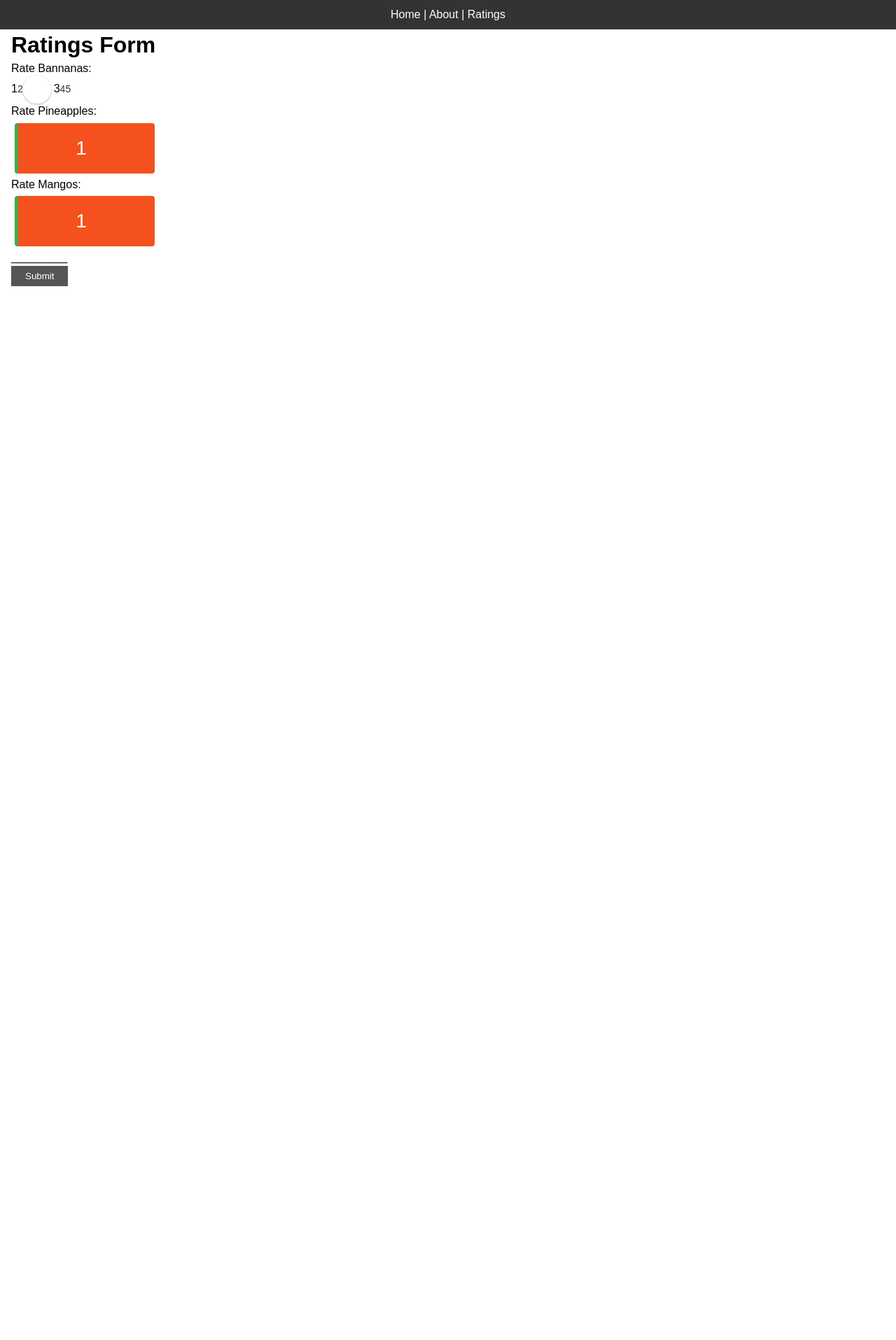
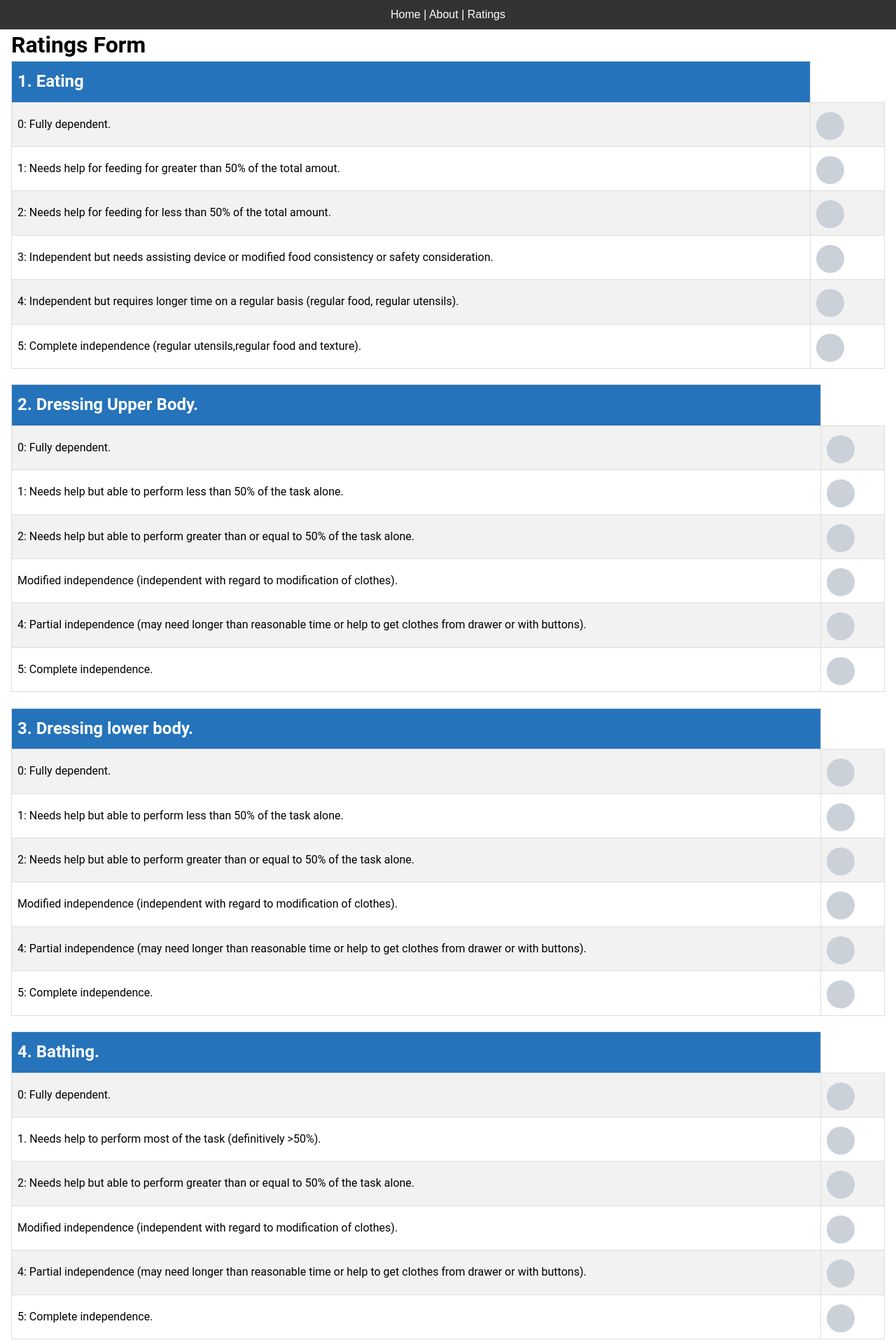
Before and after one commit to chanleyuu/an-angular-thing, an Angular app: page /ratings-page in a window 1280 px wide. Shown: the part 45-1960 px from the top of the page at 70% size. Before the commit the page ends 800 px from the top, so only its background shows below. Built offline with nearby package versions, Linux system fonts and the light colour scheme.

Commit message:
Another Commit

```diff
--- a/src/app/components/ratings-form/ratings-form.component.css
+++ b/src/app/components/ratings-form/ratings-form.component.css
@@ -1,4 +1,4 @@
-$color-3: #f1c40f; /*Yellow*/
+*{font-family: 'Roboto', sans-serif;}
 
 .btn-success {
   transition-duration: 0.4s;
@@ -9,6 +9,23 @@ $color-3: #f1c40f; /*Yellow*/
   color: white;
 }
 
+body {
+  display: -webkit-box;
+  display: -moz-box;
+  display: -ms-flexbox;
+  display: box;
+  background: #e8ebee;
+  color: #9faab7;
+  font-family: "Helvetica Neue", "Helvetica", "Roboto", "Arial", sans-serif;
+  text-align: center;
+}
+body div {
+  padding: 5rem;
+}
+body label {
+  display: block;
+  line-height: 40px;
+}
 
 .form-control {
   display: inline-block;
@@ -50,58 +67,100 @@ $color-3: #f1c40f; /*Yellow*/
   right: 0;
 }
 
-.ng-valid[required], .ng-valid.required  {
-  border-left: 5px solid #42A948; /* green */
+
+
+@keyframes click-wave {
+  0% {
+    height: 40px;
+    width: 40px;
+    opacity: 0.35;
+    position: relative;
+  }
+  100% {
+    height: 200px;
+    width: 200px;
+    margin-left: -80px;
+    margin-top: -80px;
+    opacity: 0;
+  }
 }
 
-.ng-invalid:not(form)  {
-  border-left: 5px solid #a94442; /* red */
+.option-input {
+  -webkit-appearance: none;
+  -moz-appearance: none;
+  -ms-appearance: none;
+  -o-appearance: none;
+  appearance: none;
+  position: relative;
+  top: 5px;
+  right: 0;
+  bottom: 0;
+  left: 0;
+  height: 40px;
+  width: 40px;
+  transition: all 0.15s ease-out 0s;
+  background: #cbd1d8;
+  border: none;
+  color: #fff;
+  cursor: pointer;
+  display: inline-block;
+  margin-right: 0.5rem;
+  outline: none;
+  position: relative;
+  z-index: 1000;
+}
+.option-input:hover {
+  background: #9faab7;
+}
+.option-input:checked {
+  background: #2573ba;
+}
+.option-input:checked::before {
+  height: 40px;
+  width: 40px;
+  position: absolute;
+  content: '✔';
+  display: inline-block;
+  font-size: 26.66667px;
+  text-align: center;
+  line-height: 40px;
+}
+.option-input:checked::after {
+  -webkit-animation: click-wave 0.65s;
+  -moz-animation: click-wave 0.65s;
+  animation: click-wave 0.65s;
+  background: #2573ba;
+  content: '';
+  display: block;
+  position: relative;
+  z-index: 100;
+}
+.option-input.radio {
+  border-radius: 50%;
+}
+.option-input.radio::after {
+  border-radius: 50%;
 }
 
-.custom-radio {
+#rating-table {
+  font-family: "Trebuchet MS", Arial, Helvetica, sans-serif;
+  border-collapse: collapse;
+  width: 100%;
+}
 
-  div {
-    display: inline-block;
-  }
+#rating-table td, #rating-table th {
+  border: 1px solid #ddd;
+  padding: 8px;
+}
 
-  input[type="radio"] {
-    display: none;
+#rating-table tr:nth-child(even){background-color: #f2f2f2;}
 
-    + label {
-      color: #333;
-      font-family: Arial, sans-serif;
-      font-size: 14px;
+#rating-table tr:hover {background-color: #ddd;}
 
-      span {
-        display: inline-block;
-        width: 40px;
-        height: 40px;
-        margin: -1px 4px 0 0;
-        vertical-align: middle;
-        cursor: pointer;
-        border-radius: 50%;
-        border: 2px solid #FFFFFF;
-        box-shadow: 0 1px 3px 0 rgba(0, 0, 0, 0.33);
-        background-repeat: no-repeat;
-        background-position: center;
-        text-align: center;
-        line-height: 44px;
-
-        img {
-          opacity: 0;
-          transition: all .3s ease;
-        }
-      }
-    }
-
-
-    &#rating1-2 + label span {
-      background-color: $color-3;
-    }
-
-
-    &:checked + label span img {
-      opacity: 1;
-    }
-  }
+#rating-table th {
+  padding-top: 12px;
+  padding-bottom: 12px;
+  text-align: left;
+  background-color: #2573ba;
+  color: white;
 }
--- a/src/app/components/ratings-form/ratings-form.component.html
+++ b/src/app/components/ratings-form/ratings-form.component.html
@@ -4,62 +4,215 @@
 
     <form (ngSubmit)="onSubmit()" #ratingsForm="ngForm">
       <div class="form-group">
-        <div class="custom-radio">
-        <label for="rating1">Rate Bannanas:</label>
-        <p></p>
-        <label for="rating1">1</label>
-          <input type="radio" class="form-control-radio" id="rating1-1"
+        <div class="Labels">
+
+        </div>
+          <table style="width:100%" id="rating-table">
+          <tr>
+          <th> <h2>1. Eating</h2> </th>
+          </tr>
+          <tr>
+          <td for="rating1" ng-click="radiotoggle(1,1)">0: Fully dependent.</td>
+          <td>  <input type="radio" class="option-input radio" id="rating1-1" checked="checked"
                 required
                 [(ngModel)]="model.rating1" name="rating1" value="1"
-               #rating1="ngModel">
-          <label for="rating1">2</label>
-          <input type="radio" class="form-control-radio" id="rating1-2"
+                 #rating1="ngModel"> </td>
+          </tr>
+          <tr>
+          <td for="rating1">  1: Needs help for feeding for greater than 50% of the total amout.</td>
+          <td> <input type="radio" class="option-input radio" id="rating1-2"
                 required
                 [(ngModel)]="model.rating1" name="rating1" value="2"
-              #rating1="ngModel">
-              <label for="rating1-2">
-                <span>
-                  <img src="https://s3-us-west-2.amazonaws.com/s.cdpn.io/242518/check-icn.svg" alt="Checked Icon" />
-                </span>
-              </label>
-        <label for="rating1">3</label>
-        <input type="radio" class="form-control-radio" id="rating1-3"
+                #rating1="ngModel"> </td>
+          </tr>
+          <tr>
+          <td for="rating1">2: Needs help for feeding for less than 50% of the total amount.</td>
+          <td> <input type="radio" class="option-input radio" id="rating1-3"
                 required
                 [(ngModel)]="model.rating1" name="rating1" value="3"
-              #rating1="ngModel">
-        <label for="rating1">4</label>
-        <input type="radio" class="form-control-radio" id="rating1-4"
+                #rating1="ngModel"> </td>
+          </tr>
+          <tr>
+          <td for="rating1">3: Independent but needs assisting device or modified food consistency or safety consideration.</td>
+          <td> <input type="radio" class="option-input radio" id="rating1-4"
                 required
                 [(ngModel)]="model.rating1" name="rating1" value="4"
-              #rating1="ngModel">
-        <label for="rating1">5</label>
-        <input type="radio" class="form-control-radio" id="rating1-5"
+                #rating1="ngModel"> </td>
+          </tr>
+          <tr>
+          <td for="rating1">  4: Independent but requires longer time on a regular basis (regular food, regular utensils).</td>
+          <td> <input type="radio" class="option-input radio" id="rating1-5"
                 required
                 [(ngModel)]="model.rating1" name="rating1" value="5"
-              #rating1="ngModel">
-        </div>
+                #rating1="ngModel"> </td>
+          </tr>
+          <tr>
+          <td for="rating1">  5: Complete independence (regular utensils,regular food and texture).</td>
+          <td> <input type="radio" class="option-input radio" id="rating1-6"
+                required
+                [(ngModel)]="model.rating1" name="rating1" value="6"
+                #rating1="ngModel"> </td>
+          </tr>
+          </table>
       </div>
 
+      <br>
+
       <div class="form-group">
-        <label for="rating2">Rate Pineapples:</label>
-        <p></p>
-        <input type="number" class="form-control" id="rating2"
+        <table style="width:100%" id="rating-table">
+        <tr>
+        <th> <h2>2. Dressing Upper Body.</h2> </th>
+        </tr>
+        <tr>
+        <td for="rating2">0: Fully dependent.</td>
+        <td>  <input type="radio" class="option-input radio" id="rating2-1"
               required
-              [(ngModel)]="model.rating2" name="rating2"
-               #rating2="ngModel">
+              [(ngModel)]="model.rating2" name="rating2" value="1"
+               #rating2="ngModel"> </td>
+        </tr>
+        <tr>
+        <td for="rating2">1: Needs help but able to perform less than 50% of the task alone.</td>
+        <td> <input type="radio" class="option-input radio" id="rating2-2"
+              required
+              [(ngModel)]="model.rating2" name="rating2" value="2"
+              #rating2="ngModel"> </td>
+        </tr>
+        <tr>
+        <td for="rating2">2: Needs help but able to perform greater than or equal to 50% of the task alone.</td>
+        <td> <input type="radio" class="option-input radio" id="rating2-3"
+              required
+              [(ngModel)]="model.rating2" name="rating2" value="3"
+              #rating2="ngModel"> </td>
+        </tr>
+        <tr>
+        <td for="rating2">Modified independence (independent with regard to modification of clothes).</td>
+        <td> <input type="radio" class="option-input radio" id="rating2-4"
+              required
+              [(ngModel)]="model.rating2" name="rating2" value="4"
+              #rating2="ngModel"> </td>
+        </tr>
+        <tr>
+        <td for="rating2"> 4: Partial independence (may need longer than reasonable time or help to get clothes from drawer or with buttons).</td>
+        <td> <input type="radio" class="option-input radio" id="rating2-5"
+              required
+              [(ngModel)]="model.rating2" name="rating2" value="5"
+              #rating2="ngModel"> </td>
+        </tr>
+        <tr>
+        <td for="rating2">  5: Complete independence.</td>
+        <td> <input type="radio" class="option-input radio" id="rating2-6"
+              required
+              [(ngModel)]="model.rating2" name="rating2" value="6"
+              #rating2="ngModel"> </td>
+        </tr>
+        </table>
       </div>
 
+      <br>
+
       <div class="form-group">
-        <label for="rating3">Rate Mangos:</label>
-        <p></p>
-        <input type="number" class="form-control" id="rating3"
+        <table style="width:100%" id="rating-table">
+        <tr>
+        <th> <h2>3. Dressing lower body.</h2> </th>
+        </tr>
+        <tr>
+        <td for="rating3">0: Fully dependent.</td>
+        <td>  <input type="radio" class="option-input radio" id="rating3-1"
               required
-              [(ngModel)]="model.rating3" name="rating3"
-               #rating3="ngModel">
+              [(ngModel)]="model.rating3" name="rating3" value="1"
+               #rating3="ngModel"> </td>
+        </tr>
+        <tr>
+        <td for="rating3">1: Needs help but able to perform less than 50% of the task alone.</td>
+        <td> <input type="radio" class="option-input radio" id="rating3-2"
+              required
+              [(ngModel)]="model.rating3" name="rating3" value="2"
+              #rating3="ngModel"> </td>
+        </tr>
+        <tr>
+        <td for="rating3">2: Needs help but able to perform greater than or equal to 50% of the task alone.</td>
+        <td> <input type="radio" class="option-input radio" id="rating3-3"
+              required
+              [(ngModel)]="model.rating3" name="rating3" value="3"
+              #rating3="ngModel"> </td>
+        </tr>
+        <tr>
+        <td for="rating3">Modified independence (independent with regard to modification of clothes).</td>
+        <td> <input type="radio" class="option-input radio" id="rating3-4"
+              required
+              [(ngModel)]="model.rating3" name="rating3" value="4"
+              #rating3="ngModel"> </td>
+        </tr>
+        <tr>
+        <td for="rating3"> 4: Partial independence (may need longer than reasonable time or help to get clothes from drawer or with buttons).</td>
+        <td> <input type="radio" class="option-input radio" id="rating3-5"
+              required
+              [(ngModel)]="model.rating3" name="rating3" value="5"
+              #rating3="ngModel"> </td>
+        </tr>
+        <tr>
+        <td for="rating3">  5: Complete independence.</td>
+        <td> <input type="radio" class="option-input radio" id="rating3-6"
+              required
+              [(ngModel)]="model.rating3" name="rating3" value="6"
+              #rating3="ngModel"> </td>
+        </tr>
+        </table>
       </div>
 
+      <br>
 
-      <p>_________</p>
+      <div class="form-group" >
+        <table style="width:100%" id="rating-table">
+        <tr>
+        <th> <h2>4. Bathing.</h2> </th>
+        </tr>
+        <tr>
+        <td for="rating4">0: Fully dependent.</td>
+        <td>  <input type="radio" class="option-input radio" id="rating4-1"
+              required
+              [(ngModel)]="model.rating4" name="rating4" value="1"
+               #rating4="ngModel"> </td>
+        </tr>
+        <tr>
+        <td for="rating4">1. Needs help to perform most of the task (definitively >50%).</td>
+        <td> <input type="radio" class="option-input radio" id="rating4-2"
+              required
+              [(ngModel)]="model.rating4" name="rating4" value="2"
+              #rating4="ngModel"> </td>
+        </tr>
+        <tr>
+        <td for="rating4">2: Needs help but able to perform greater than or equal to 50% of the task alone.</td>
+        <td> <input type="radio" class="option-input radio" id="rating4-3"
+              required
+              [(ngModel)]="model.rating4" name="rating4" value="3"
+              #rating4="ngModel"> </td>
+        </tr>
+        <tr>
+        <td for="rating4">Modified independence (independent with regard to modification of clothes).</td>
+        <td> <input type="radio" class="option-input radio" id="rating4-4"
+              required
+              [(ngModel)]="model.rating4" name="rating4" value="4"
+              #rating4="ngModel"> </td>
+        </tr>
+        <tr>
+        <td for="rating4"> 4: Partial independence (may need longer than reasonable time or help to get clothes from drawer or with buttons).</td>
+        <td> <input type="radio" class="option-input radio" id="rating4-5"
+              required
+              [(ngModel)]="model.rating4" name="rating4" value="5"
+              #rating4="ngModel"> </td>
+        </tr>
+        <tr>
+        <td for="rating4">  5: Complete independence.</td>
+        <td> <input type="radio" class="option-input radio" id="rating4-6"
+              required
+              [(ngModel)]="model.rating4" name="rating4" value="6"
+              #rating4="ngModel"> </td>
+        </tr>
+        </table>
+      </div>
+
+      <br>
     <button type="submit" class="btn btn-success" [disabled]="!ratingsForm.form.valid">Submit</button>
   </form>
   </div>
@@ -78,6 +231,10 @@
       <div class="col-xs-3">Rating3</div>
       <div class="col-xs-9">{{ model.rating3 }}</div>
     </div>
+    <div class="row">
+      <div class="col-xs-3">Rating4</div>
+      <div class="col-xs-9">{{ model.rating4 }}</div>
+    </div>
     <br>
     <button class="btn btn-primary" (click)="submitted=false">Edit</button>
   </div>
--- a/src/app/components/ratings-form/ratings-form.component.ts
+++ b/src/app/components/ratings-form/ratings-form.component.ts
@@ -14,7 +14,7 @@ export class RatingsFormComponent implements OnInit {
 
   submitted = false;
 
-  model = new Ratings(1, 1, 1);
+  model = new Ratings(1, 1, 1, 1, 1, 1, 1, 1, 1, 1);
 
   constructor() { }
 
@@ -25,7 +25,11 @@ export class RatingsFormComponent implements OnInit {
       this.submitted = true;
   }
 
+　radiotoggle(rate:number, num:number){
+    radiobtn = document.getElementById("rating"+rate+"-"+num);
+    radiobtn.checked = true;
+  }
   newRating() {
-    this.model = new Ratings(0, 0, 0);
+    this.model = new Ratings(0, 0, 0, 0, 0, 0, 0, 0, 0, 0);
   }
 }
```
Also changed, not shown: src/app/models/Ratings.ts (+8 -1 lines). Lines whose indentation alone changed are shown as unchanged.
